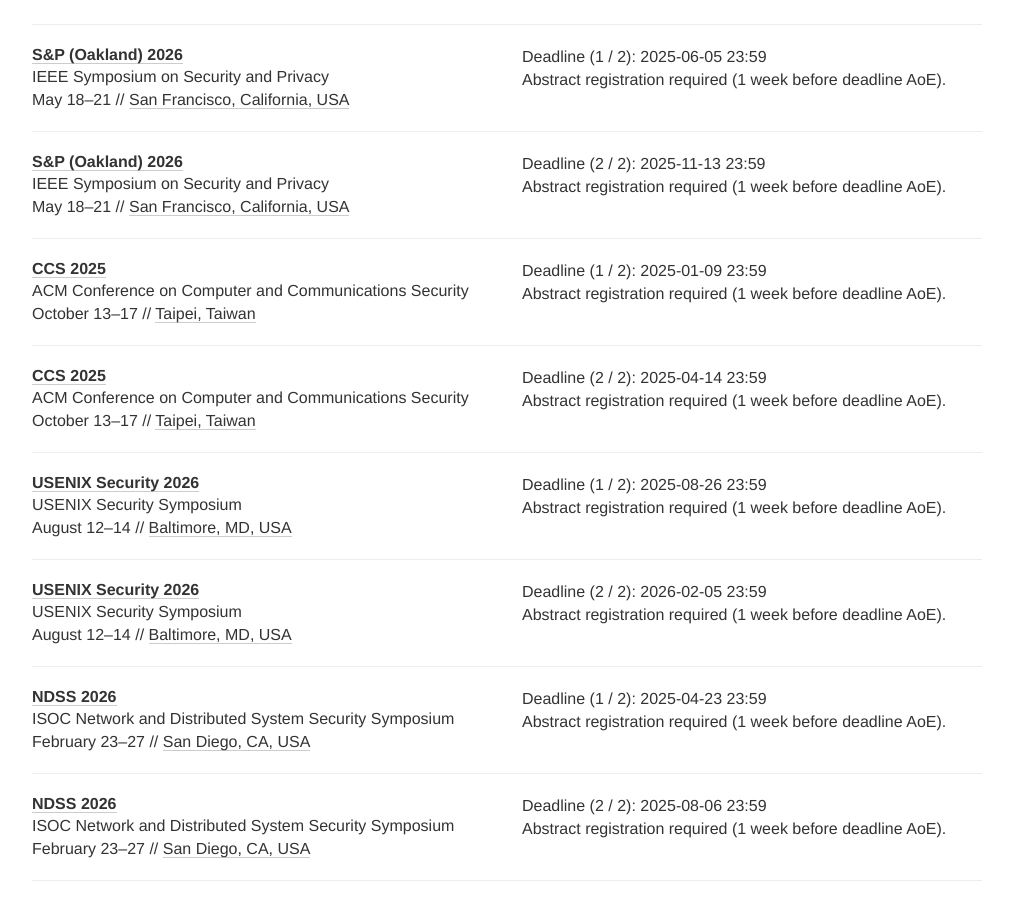
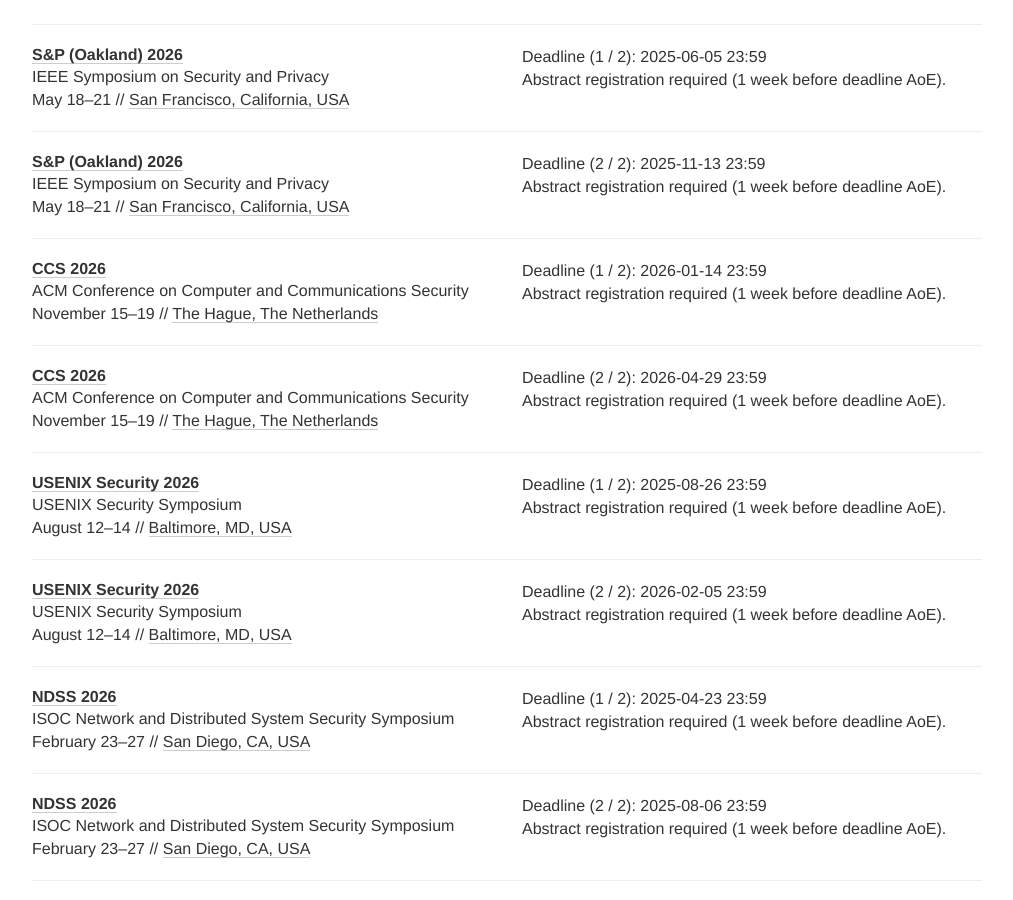
Before and after one commit to sec-deadlines/sec-deadlines.github.io, a Jekyll site: the page built from index.html, in a window 1280 px wide and 900 px high, scrolled down 333 px. Shown: the whole window, without its empty margins (133-1146 px from the left). Built offline with Jekyll 4.4.1, drawn with Linux system fonts in a browser that asks for light colours; nearby versions of some CDN libraries; comment, search, counter and statistics services are not loaded.

Commit message:
Update CCS 2026
Update CCS'26

```diff
--- a/_data/conferences.yml
+++ b/_data/conferences.yml
@@ -14,14 +14,14 @@
 
 - name: CCS
   description: ACM Conference on Computer and Communications Security
-  year: 2025
-  link: https://www.sigsac.org/ccs/CCS2025
+  year: 2026
+  link: https://www.sigsac.org/ccs/CCS2026
   deadline:
-    - "2025-01-09 23:59"
-    - "2025-04-14 23:59"
+    - "2026-01-14 23:59"
+    - "2026-04-29 23:59"
   comment: Abstract registration required (1 week before deadline AoE).
-  date: October 13-17
-  place: Taipei, Taiwan
+  date: November 15-19
+  place: The Hague, The Netherlands
   tags: [SEC, PRIV, CONF, TOP4]
 
 - name: USENIX Security
```
